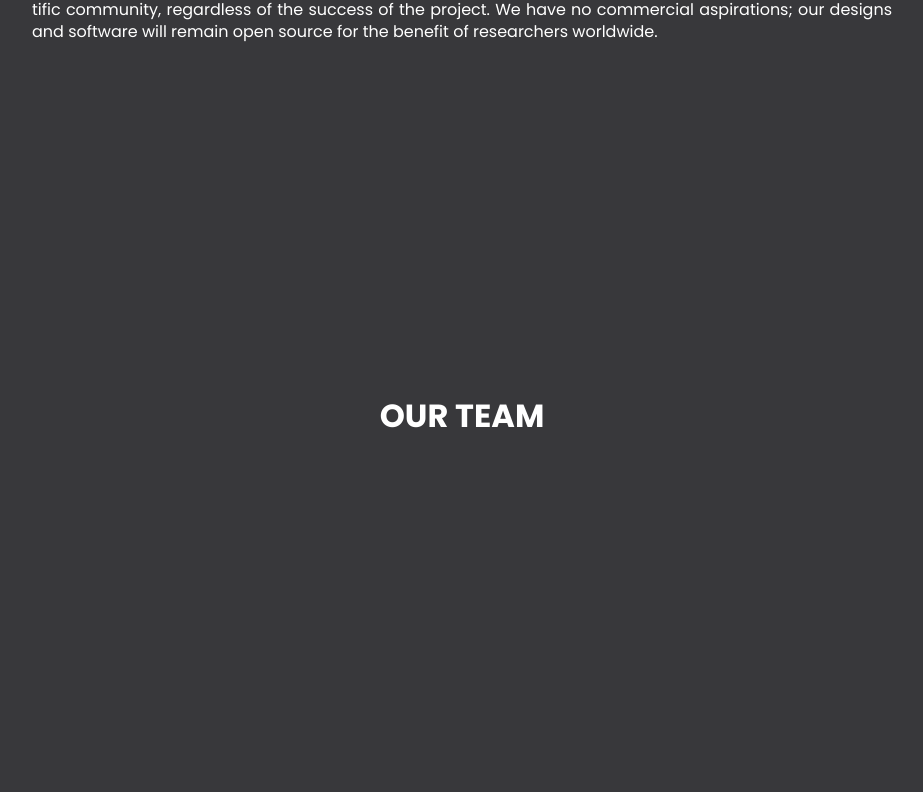
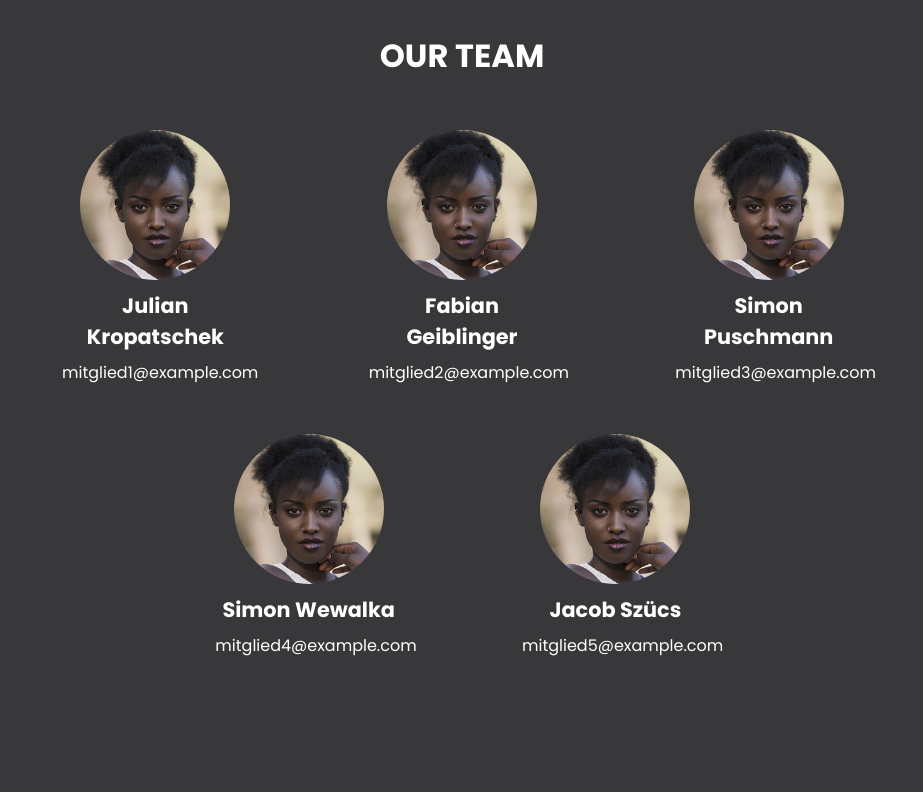
Before and after one commit to PlantWhispers/PlantWhispers.github.io, a plain HTML site: page index.html in a window 1280 px wide. Shown: the part 1363-2155 px from the top of the page, without its empty margins (178-1101 px from the left). Drawn offline with Linux system fonts and the light colour scheme.

Commit message:
reworked the whole "our team" section and added footer to impressum and co

```diff
--- a/index.html
+++ b/index.html
@@ -48,13 +48,44 @@
 		<p>On the software side, we aim to cover the entire pipeline from data acquisition to user interface. While our initial approach to data analysis tends towards regression models, we're open to using convolutional neural networks (CNNs) where appropriate.</p>
 		<p>Although our focus is not on biological research per se, we will carry out preliminary studies to validate the infrastructure. The ultimate goal is to publish our findings and design plans as a contribution to the scientific community, regardless of the success of the project. We have no commercial aspirations; our designs and software will remain open source for the benefit of researchers worldwide.</p>
 	</section>
-
+<!--
 	<section id="our-team">
-		<!-- OUR TEAM content here -->
+		OUR TEAM content here
 		<h2>OUR TEAM</h2>
     <script src="https://cdn.commoninja.com/sdk/latest/commonninja.js" defer></script>
     <div class="commonninja_component pid-ea3a8c01-cb00-495e-8146-ccbc78a17363"></div>
 	</section>
+-->
+	<section class="team-section">
+		<h2>OUR TEAM</h2>
+        <div class="container">
+            <div class="team-member">
+                <div class="member-image" style="background-image: url('bild.png');"></div>
+                <h3>Julian Kropatschek</h3>
+                <p>mitglied1@example.com</p>
+            </div>
+            <div class="team-member">
+                <div class="member-image" style="background-image: url('bild.png');"></div>
+                <h3>Fabian Geiblinger</h3>
+                <p>mitglied2@example.com</p>
+            </div>
+            <div class="team-member">
+                <div class="member-image" style="background-image: url('bild.png');"></div>
+                <h3>Simon Puschmann</h3>
+                <p>mitglied3@example.com</p>
+            </div>
+            <div class="team-member">
+                <div class="member-image" style="background-image: url('bild.png');"></div>
+                <h3>Simon Wewalka</h3>
+                <p>mitglied4@example.com</p>
+            </div>
+            <div class="team-member">
+                <div class="member-image" style="background-image: url('bild.png');"></div>
+                <h3>Jacob Szücs</h3>
+                <p>mitglied5@example.com</p>
+            </div>
+        </div>
+    </section>
 
 	<section id="collaborations">
 		<!-- COLLABORATIONS content here -->
--- a/script.js
+++ b/script.js
@@ -20,7 +20,3 @@ async function toggleMobileMenu(menu) {
 function Sleep(milliseconds) {ö
     return new Promise(resolve => setTimeout(resolve, milliseconds));
 }
-
-function scrollable() {
-    document.body.style.overflow = 'visivble';
-}
--- a/styles.css
+++ b/styles.css
@@ -87,9 +87,13 @@ p {
 
 section {
 	position: relative;
-	padding: 20vh calc(50vw - 30em);
+	padding: 5vh calc(50vw - 30em);
 }
-
+/*
+body>section:nth-child(even){
+	background-color: #222;
+}
+*/
 nav {
 	position: sticky;
 	top: 0;
@@ -380,3 +384,71 @@ footer a {
 	margin-top:7px;
 	display: block;
 }
+
+.impressum-page footer{
+	position: fixed;
+	bottom: 0;
+	width: 100%;
+}
+
+.team-section {
+    hyphens: none;
+
+}
+
+.container {
+    display: flex;
+    flex-wrap: wrap;
+    gap: 20px;
+    justify-content: center;
+    margin: auto;
+    padding: 0 20px;
+}
+
+.team-member {
+    text-align: center;
+    width: 200px; /* oder flex: 1 1 calc(20% - 20px); */
+}
+
+.member-image {
+    background-size: cover;
+    background-position: center;
+    border-radius: 50%; /* Kreisförmige Bilder */
+    height: 150px;
+    width: 150px;
+    margin: auto; /* Zentriert die Bilder */
+}
+
+.team-member h3,
+.team-member p {
+    margin: 10px 0;
+	text-align: center;
+	hyphens: none;
+
+}
+
+/* Optional: Abstand und Formatierung für Mobilgeräte */
+@media (max-width: 768px) {
+    .container {
+        flex-direction: column;
+        align-items: center;
+    }
+}
+
+.container {
+    display: flex;
+    flex-wrap: wrap;  /* Ermöglicht den Umbruch auf die nächste Zeile */
+    justify-content: center;  /* Zentriert die Elemente horizontal */
+    margin: auto;
+    padding: 0 20px;
+	margin-top: 50px;
+}
+
+.team-member {
+    flex: 0 1 calc(33.333% - 20px);  /* Setzt die Breite der Boxen, sodass 3 in einer Zeile passen */
+    margin-bottom: 20px;  /* Fügt Abstand zwischen den Zeilen hinzu */
+    text-align: center;
+    width: 200px;
+}
+
+/* ... restlicher CSS-Code ... */
```
Also changed, not shown: blog.html (added, +17 -0 lines), cookies.html (+7 -0 lines), datenschutz.html (+7 -0 lines), impressum.html (+9 -0 lines), bild.png (added).
